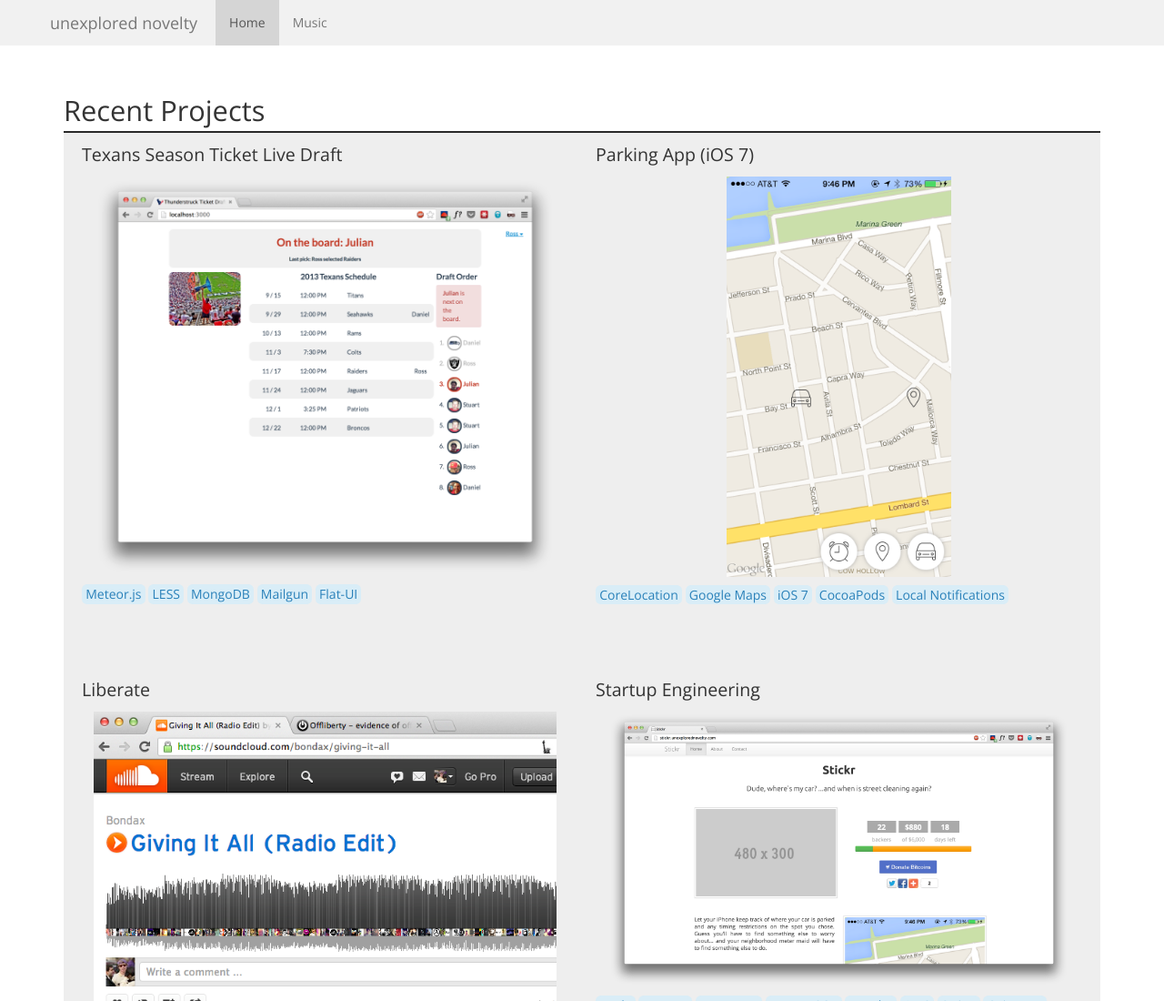
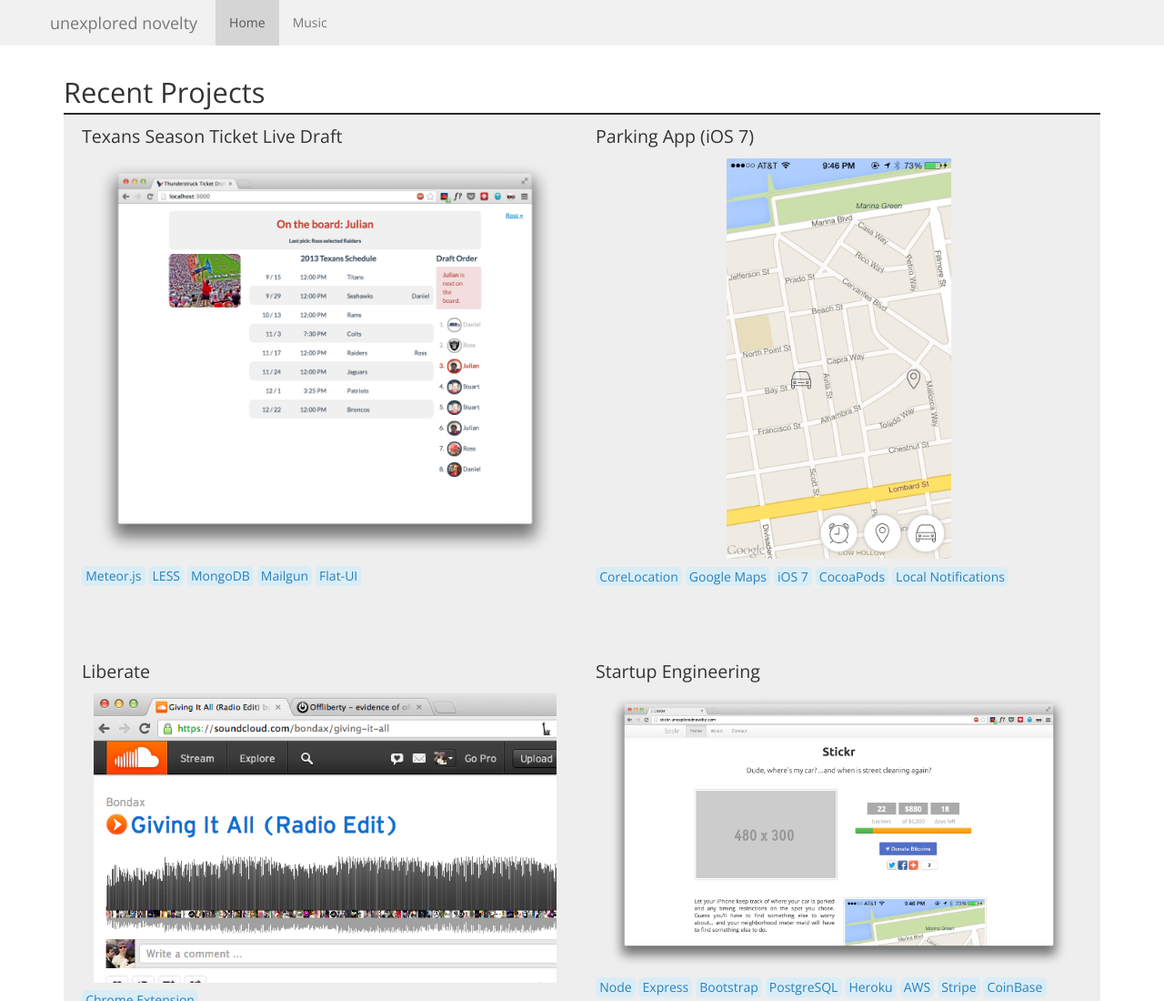
Before and after one commit to EricMuller22/uen, a website: page index.html in a window 1280 px wide. Shown: the top 1100 px of the page at 91% size. Drawn offline with nearby package versions, Linux system fonts and the light colour scheme.

Commit message:
One more spacing tweak

```diff
--- a/resources/css/uen-new.css
+++ b/resources/css/uen-new.css
@@ -28,7 +28,7 @@
 .page-header {
   font-size: 2.2em;
   padding-bottom: 0;
-  margin: 40px 0 0 0;
+  margin: 20px 0 0 0;
   border-bottom: 2px solid #292929;
 }
 
```
